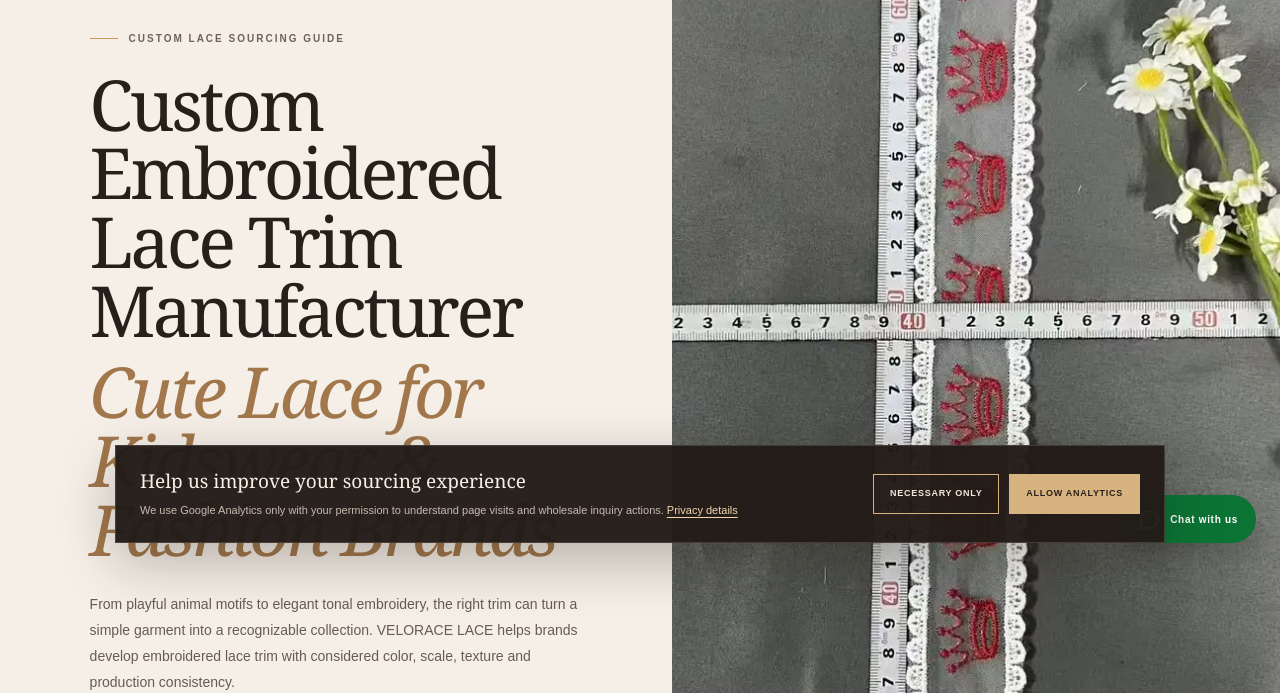
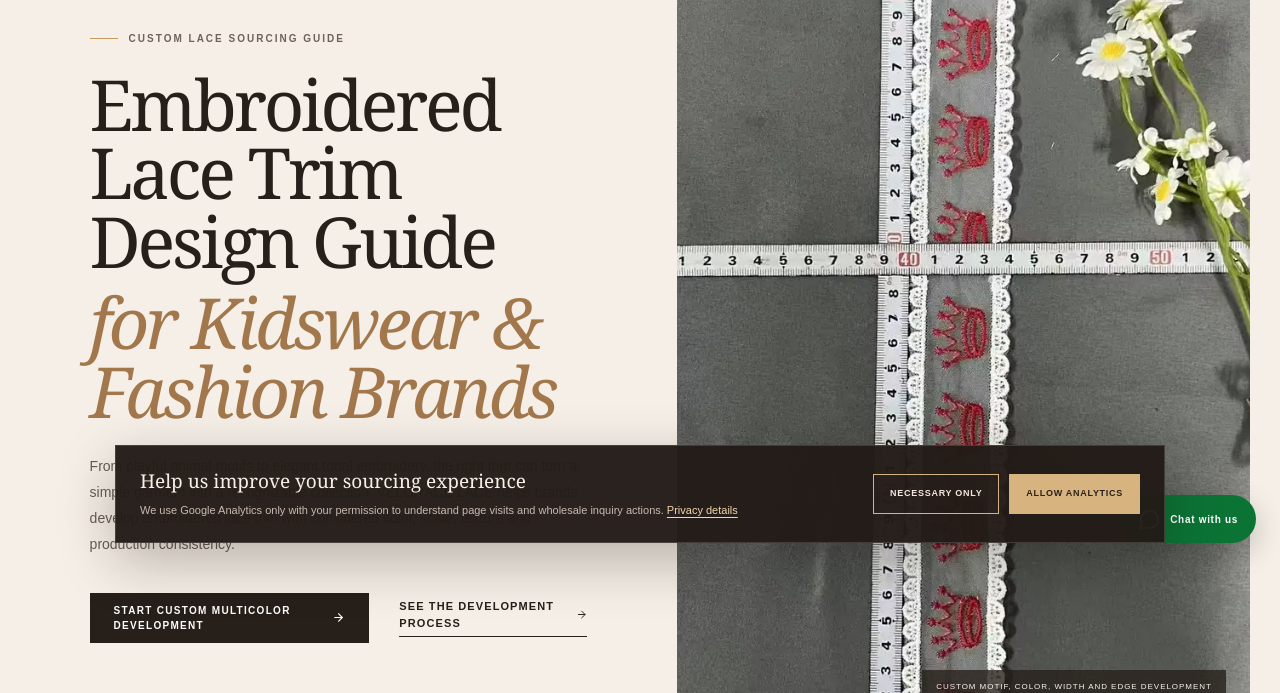
Before and after one commit to linxingwei/lace-b2b-site, a Next.js app: page /custom-embroidered-lace-trim in a window 1280 px wide. Shown: the part 233-926 px from the top of the page. Built offline with nearby package versions, Linux system fonts and the light colour scheme; no server answers.

Commit message:
Differentiate legacy lace guide from multicolor money page

```diff
--- a/app/custom-embroidered-lace-trim/page.tsx
+++ b/app/custom-embroidered-lace-trim/page.tsx
@@ -4,15 +4,15 @@ import { ArrowRight, CheckCircle2 } from "lucide-react";
 import { absoluteUrl, createPageMetadata, siteName, siteUrl } from "@/lib/seo";
 
 const pagePath = "/custom-embroidered-lace-trim";
-const pageTitle = "Custom Embroidered Lace Trim Manufacturer";
-const pageDescription = "Source custom embroidered lace trim for kidswear, bridal and fashion collections. VELORACE LACE supports motif, color, width, sampling and bulk production.";
+const pageTitle = "Embroidered Lace Trim Design Guide";
+const pageDescription = "A practical embroidered lace trim design guide for kidswear and fashion buyers covering motif scale, color, width, sampling and application planning.";
 const heroImage = "/images/custom-embroidered-lace-trim/red-crown-custom-lace-trim.webp";
 
 const baseMetadata = createPageMetadata(pageTitle, pageDescription, pagePath, heroImage);
 
 export const metadata: Metadata = {
   ...baseMetadata,
-  title: { absolute: "Custom Embroidered Lace Trim Manufacturer | Cute Lace for Kidswear & Fashion Brands" },
+  title: { absolute: "Embroidered Lace Trim Design Guide | Kidswear & Fashion" },
   keywords: [
     "embroidered lace trim",
     "custom lace trim manufacturer",
@@ -24,7 +24,7 @@ export const metadata: Metadata = {
   authors: [{ name: `${siteName} sourcing team`, url: siteUrl }],
   openGraph: {
     ...baseMetadata.openGraph,
-    title: "Custom Embroidered Lace Trim Manufacturer | Cute Lace for Kidswear & Fashion Brands",
+    title: "Embroidered Lace Trim Design Guide | Kidswear & Fashion",
     type: "article",
     publishedTime: "2026-08-02",
     modifiedTime: "2026-08-02",
@@ -79,7 +79,7 @@ export default function CustomEmbroideredLaceTrimPage() {
   const articleSchema = {
     "@context": "https://schema.org",
     "@type": "Article",
-    headline: "Custom Embroidered Lace Trim Manufacturer | Cute Lace for Kidswear & Fashion Brands",
+    headline: "Embroidered Lace Trim Design Guide for Kidswear & Fashion",
     description: pageDescription,
     image: [absoluteUrl(heroImage)],
     datePublished: "2026-08-02",
@@ -109,10 +109,10 @@ export default function CustomEmbroideredLaceTrimPage() {
             <a href="/">Home</a><span>/</span><a href="/blog">Blog</a><span>/</span><span>Custom Embroidered Lace Trim</span>
           </nav>
           <p className="eyebrow"><span /> Custom lace sourcing guide</p>
-          <h1>Custom Embroidered Lace Trim Manufacturer <em>Cute Lace for Kidswear &amp; Fashion Brands</em></h1>
+          <h1>Embroidered Lace Trim Design Guide <em>for Kidswear &amp; Fashion Brands</em></h1>
           <p className="custom-lace-intro">From playful animal motifs to elegant tonal embroidery, the right trim can turn a simple garment into a recognizable collection. VELORACE LACE helps brands develop embroidered lace trim with considered color, scale, texture and production consistency.</p>
           <div className="hero-actions">
-            <a className="button button-dark" href="/contact">Request samples &amp; quote <ArrowRight size={17} /></a>
+            <a className="button button-dark" href="/custom-multicolor-embroidered-lace">Start custom multicolor development <ArrowRight size={17} /></a>
             <a className="text-link" href="#custom-development">See the development process <ArrowRight size={15} /></a>
           </div>
         </div>
@@ -140,7 +140,7 @@ export default function CustomEmbroideredLaceTrimPage() {
           <p className="article-lead">Embroidered lace trim combines a light textile base with stitched motifs and a decorative edge. It offers the softness of lace, the clarity of embroidery and the flexibility to build a distinctive brand language.</p>
           <h2>Why fashion brands choose embroidered lace trim</h2>
           <p>Unlike a printed ribbon, embroidered lace has visible thread direction, raised detail and dimensional edges. These small construction details catch the light and give garments a more crafted finish. Designers can use the trim as a narrow border, a placement detail or a repeated visual signature across several styles.</p>
-          <p>A capable <strong>custom lace trim manufacturer</strong> can adjust more than the motif. The mesh transparency, embroidery density, scallop shape, overall width, repeat length and thread colors all influence how the final trim looks and behaves. These decisions should be made with the intended garment, fabric weight and sewing method in mind.</p>
+          <p>A custom embroidery development program can adjust more than the motif. The mesh transparency, embroidery density, scallop shape, overall width, repeat length and thread colors all influence how the final trim looks and behaves. These decisions should be made with the intended garment, fabric weight and sewing method in mind.</p>
         </section>
 
         <section>
```
